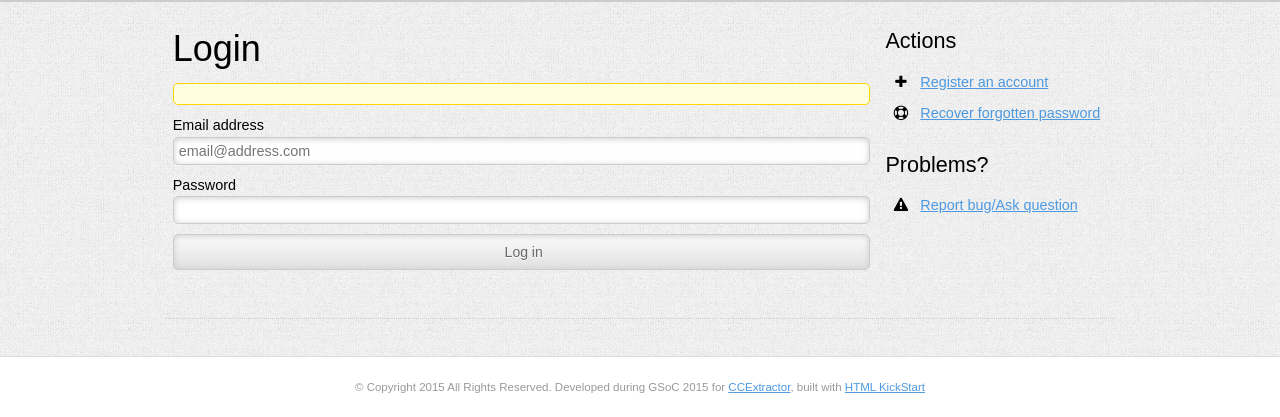
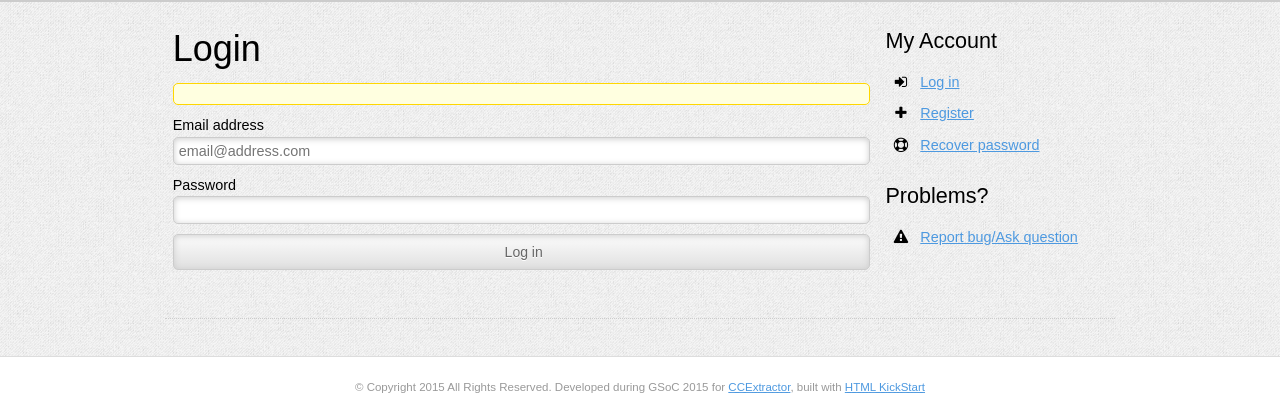
Before and after one commit to CCExtractor/ccx_submissionplatform, a PHP site: template src/templates/account/login.html.twig in a window 1280 px wide. Shown: the top 417 px of the page. Run offline with PHP 8.4, Linux system fonts and the light colour scheme; the template is opened without the code that fills it: most values are stand-ins (such as "Sample title", 1, 10 or a date in 2020); some libraries are stand-ins or nearby versions.

Commit message:
Base template changes
- Changed log out icon
- Small change in account manage method reflection
- Added part when not logged in.

```diff
--- a/src/templates/account/login.html.twig
+++ b/src/templates/account/login.html.twig
@@ -13,11 +13,3 @@
         <input type="submit" value="Log in" />
     </form>
 {% endblock %}
-
-{% block sidebar %}
-    <h5>Actions</h5>
-    <ul class="icons">
-        <li><i class="fa fa-li fa-plus"></i> <a href="{{ path_for('My Account_register') }}">Register an account</a></li>
-        <li><i class="fa fa-li fa-support"></i> <a href="{{ path_for('My Account_recover') }}">Recover forgotten password</a></li>
-    </ul>
-{% endblock %}
--- a/src/templates/base.html.twig
+++ b/src/templates/base.html.twig
@@ -35,9 +35,16 @@
             <h5>Welcome back, {{ loggedInUser.name }}</h5>
             <ul class="icons">
                 <li><i class="fa fa-li fa-eye"></i> <a href="{{ path_for("My Account_view_id", {"id": loggedInUser.id }) }}">View my submitted samples</a></li>
-                <li><i class="fa fa-li fa-pencil"></i> <a href="{{ path_for("My Account_manage") }}">Manage my account</a></li>
-                <li><i class="fa fa-li fa-power-off"></i> <a href="{{ path_for("My Account_logout") }}">Log out</a></li>
+                <li><i class="fa fa-li fa-pencil"></i> <a href="{{ path_for("My Account_manage", {"id": loggedInUser.id }) }}">Manage my account</a></li>
+                <li><i class="fa fa-li fa-sign-out"></i> <a href="{{ path_for("My Account_logout") }}">Log out</a></li>
             </ul>
+            {% else %}
+                <h5>My Account</h5>
+                <ul class="icons">
+                    <li><i class="fa fa-li fa-sign-in"></i> <a href="{{ path_for('My Account_login') }}">Log in</a></li>
+                    <li><i class="fa fa-li fa-plus"></i> <a href="{{ path_for('My Account_register') }}">Register</a></li>
+                    <li><i class="fa fa-li fa-support"></i> <a href="{{ path_for('My Account_recover') }}">Recover password</a></li>
+                </ul>
             {% endif %}
             {% block sidebar %}
             {% endblock %}
```
